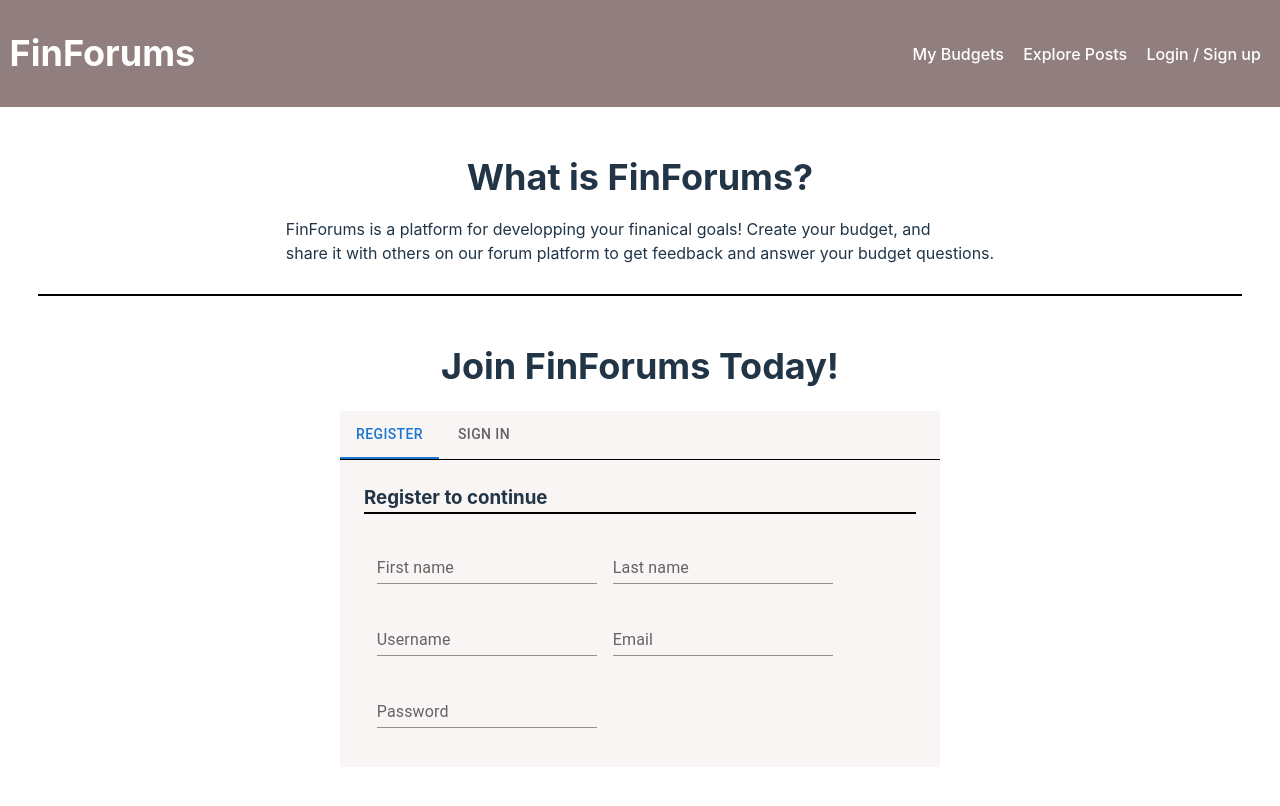
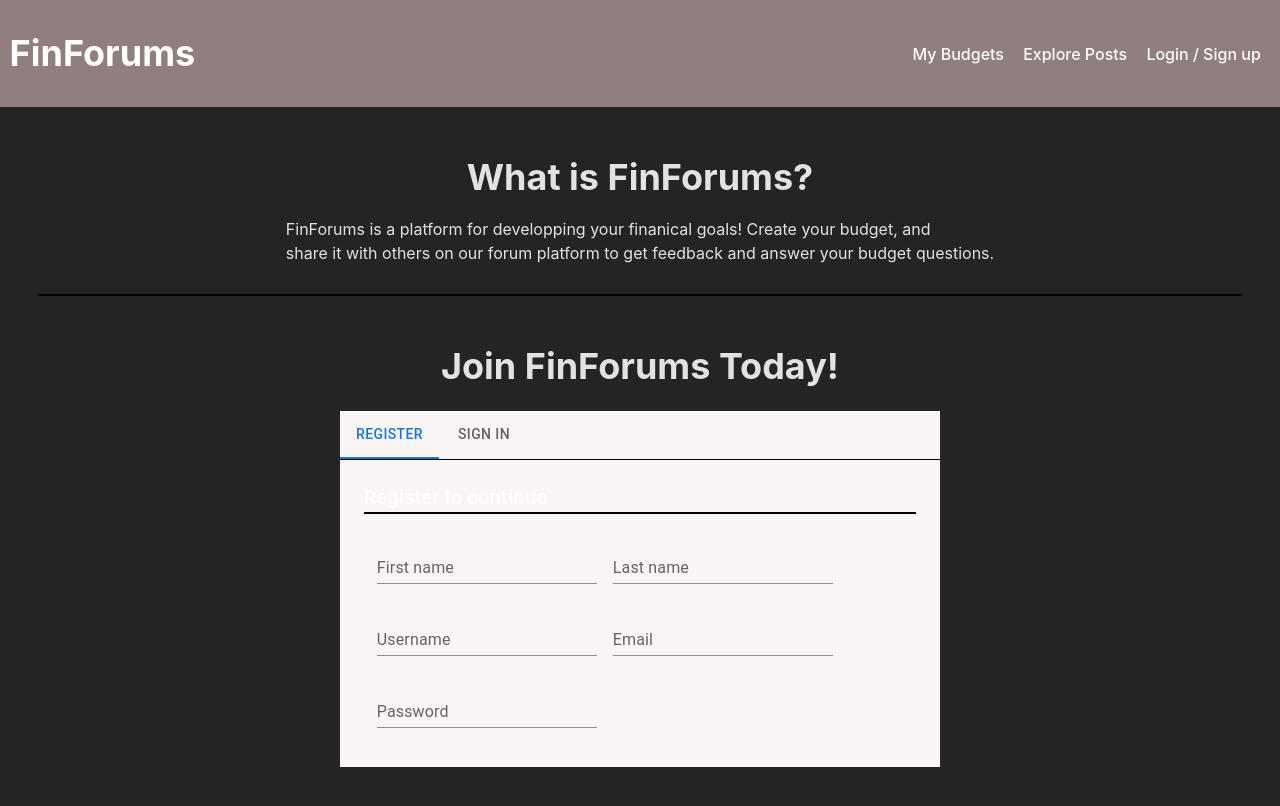
Before and after one commit to eeei3/hackathonsubmission, a React (Vite) app in the folder HTV8_Budgeting_Tool/: page / in a window 1280 px wide. Shown: the top 806 px of the page. Built offline with nearby package versions, Linux system fonts and the light colour scheme.

Commit message:
Removed dark mode

```diff
--- a/HTV8_Budgeting_Tool/src/index.css
+++ b/HTV8_Budgeting_Tool/src/index.css
@@ -48,16 +48,3 @@ button:focus,
 button:focus-visible {
   outline: 4px auto -webkit-focus-ring-color;
 }
-
-@media (prefers-color-scheme: light) {
-  :root {
-    color: #213547;
-    background-color: #ffffff;
-  }
-  a:hover {
-    opacity: 70%;
-  }
-  button {
-    background-color: #f9f9f9;
-  }
-}
```
